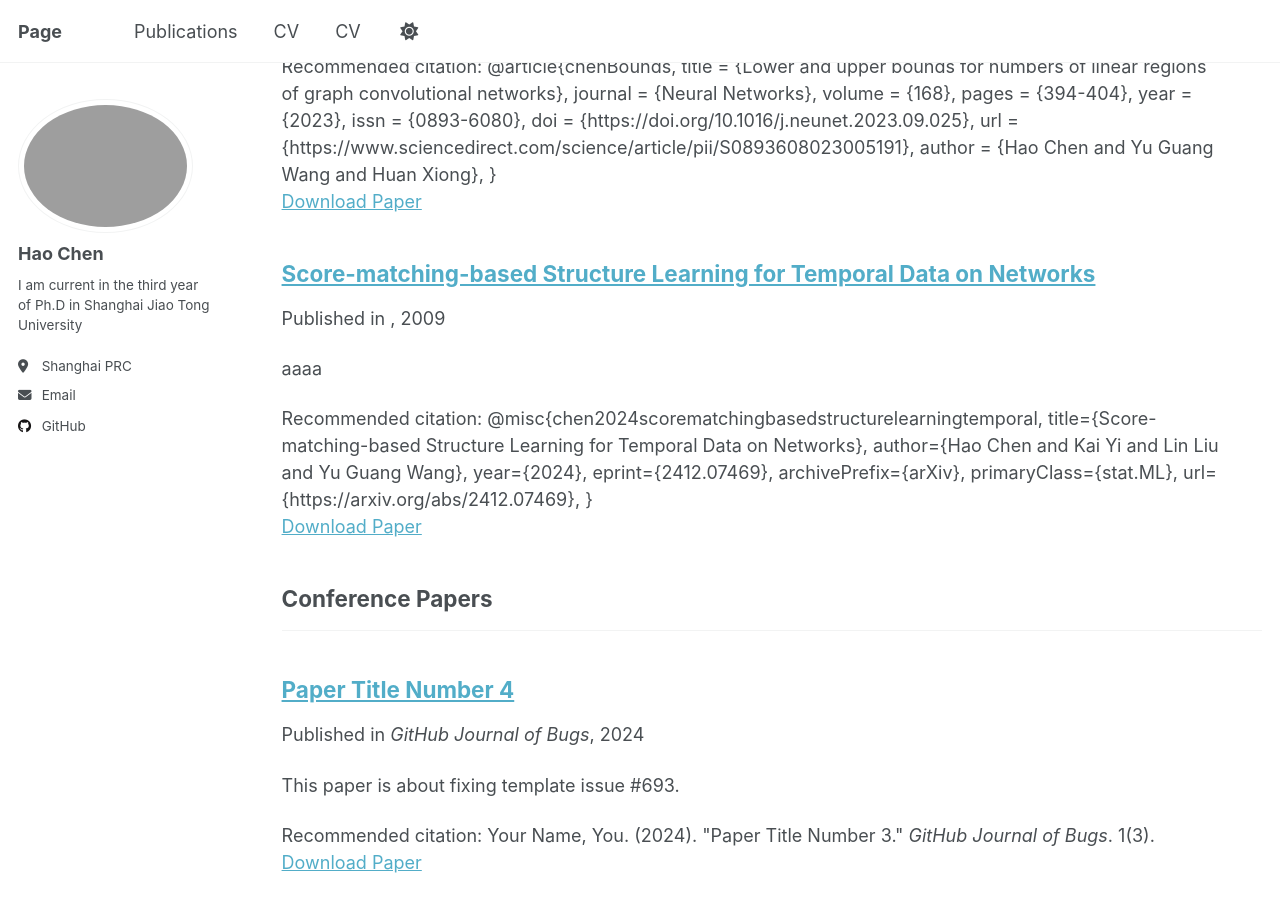
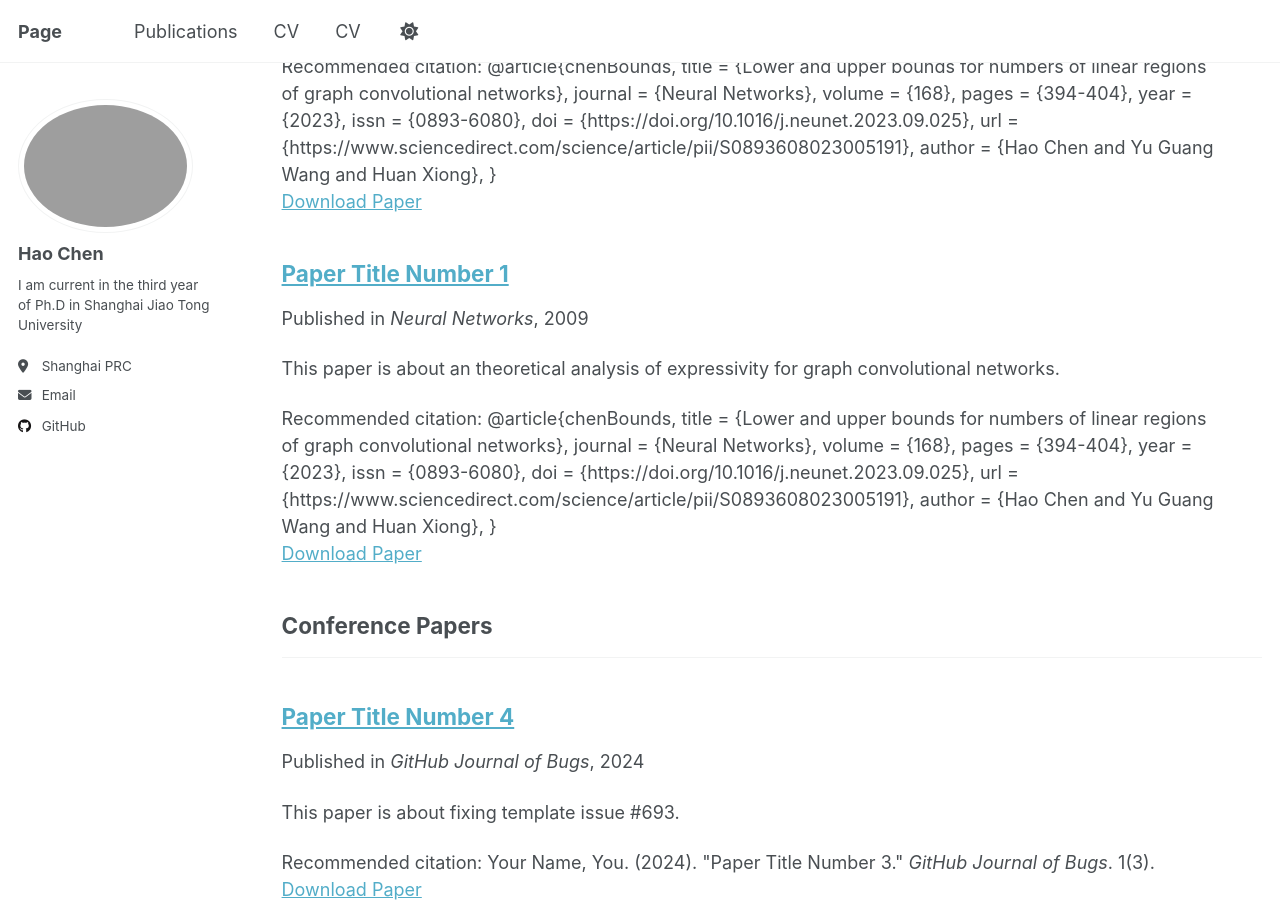
Before and after one commit to utulie/new, a Jekyll site: the page built from _pages/publications.html, in a window 1280 px wide and 900 px high, scrolled down 601 px. Built offline with Jekyll 4.4.1, drawn with Linux system fonts in a browser that asks for light colours.

Commit message:
Update 2009-10-01-paper-title-number-1.md

```diff
--- a/_publications/2009-10-01-paper-title-number-1.md
+++ b/_publications/2009-10-01-paper-title-number-1.md
@@ -1,20 +1,21 @@
 ---
-title: "Score-matching-based Structure Learning for Temporal Data on Networks"
 collection: publications
 category: manuscripts
-permalink: /publication/2009-10-01-paper-title-number-1
-excerpt: 'aaaa'
-date: 2009-10-01
-
-paperurl: 'https://arxiv.org/abs/2412.07469'
-citation: '@misc{chen2024scorematchingbasedstructurelearningtemporal,
-      title={Score-matching-based Structure Learning for Temporal Data on Networks},
-      author={Hao Chen and Kai Yi and Lin Liu and Yu Guang Wang},
-      year={2024},
-      eprint={2412.07469},
-      archivePrefix={arXiv},
-      primaryClass={stat.ML},
-      url={https://arxiv.org/abs/2412.07469},
+permalink: /publication/2010-10-01-paper-title-number-2
+excerpt: 'This paper is about an theoretical analysis of expressivity for graph convolutional networks.'
+venue: 'Neural Networks'
+paperurl: 'https://www.sciencedirect.com/science/article/pii/S0893608023005191'
+citation: '@article{chenBounds,
+title = {Lower and upper bounds for numbers of linear regions of graph convolutional networks},
+journal = {Neural Networks},
+volume = {168},
+pages = {394-404},
+year = {2023},
+issn = {0893-6080},
+doi = {https://doi.org/10.1016/j.neunet.2023.09.025},
+url = {https://www.sciencedirect.com/science/article/pii/S0893608023005191},
+author = {Hao Chen and Yu Guang Wang and Huan Xiong},
 }'
 ---
+
 The contents above will be part of a list of publications, if the user clicks the link for the publication than the contents of section will be rendered as a full page, allowing you to provide more information about the paper for the reader. When publications are displayed as a single page, the contents of the above "citation" field will automatically be included below this section in a smaller font.
```
